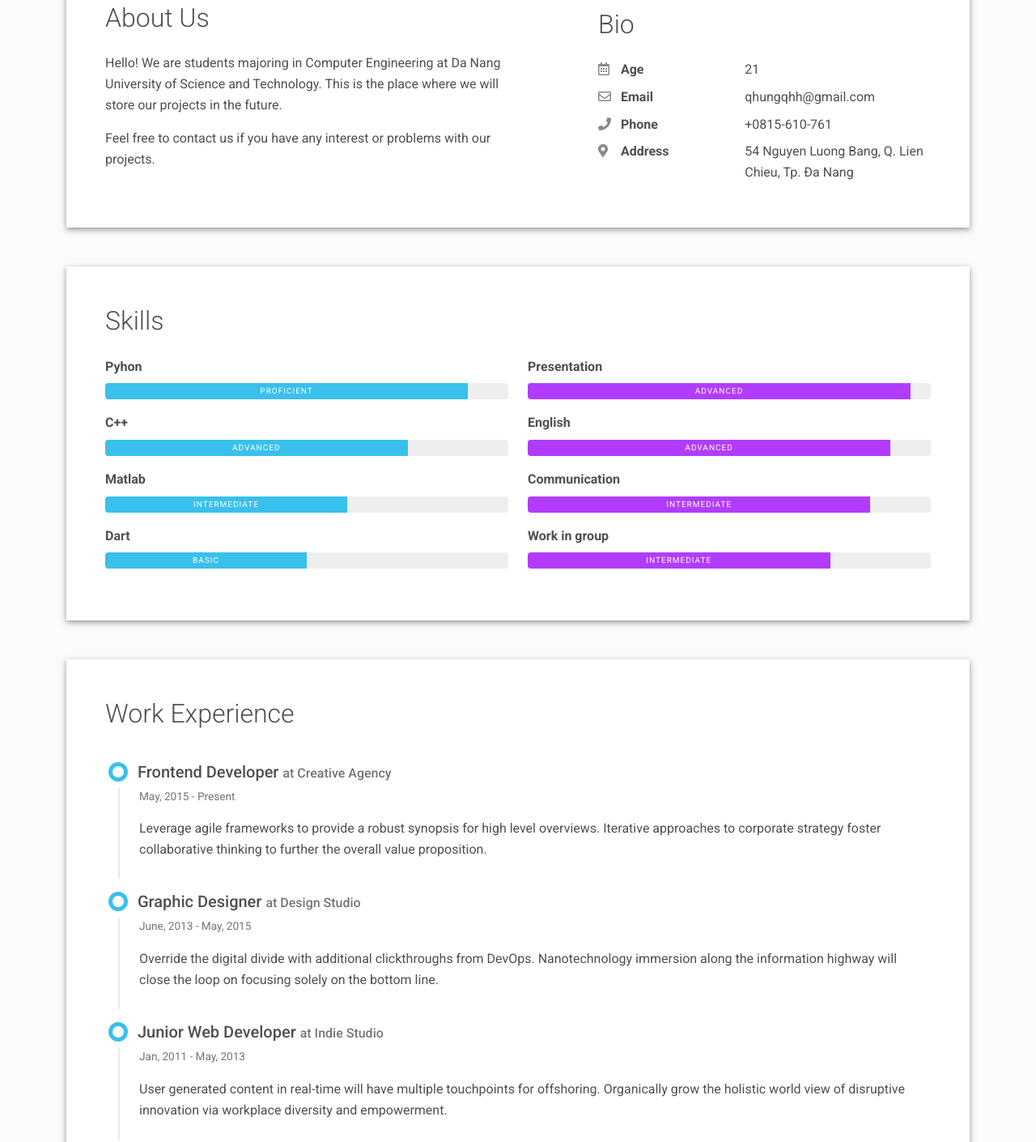
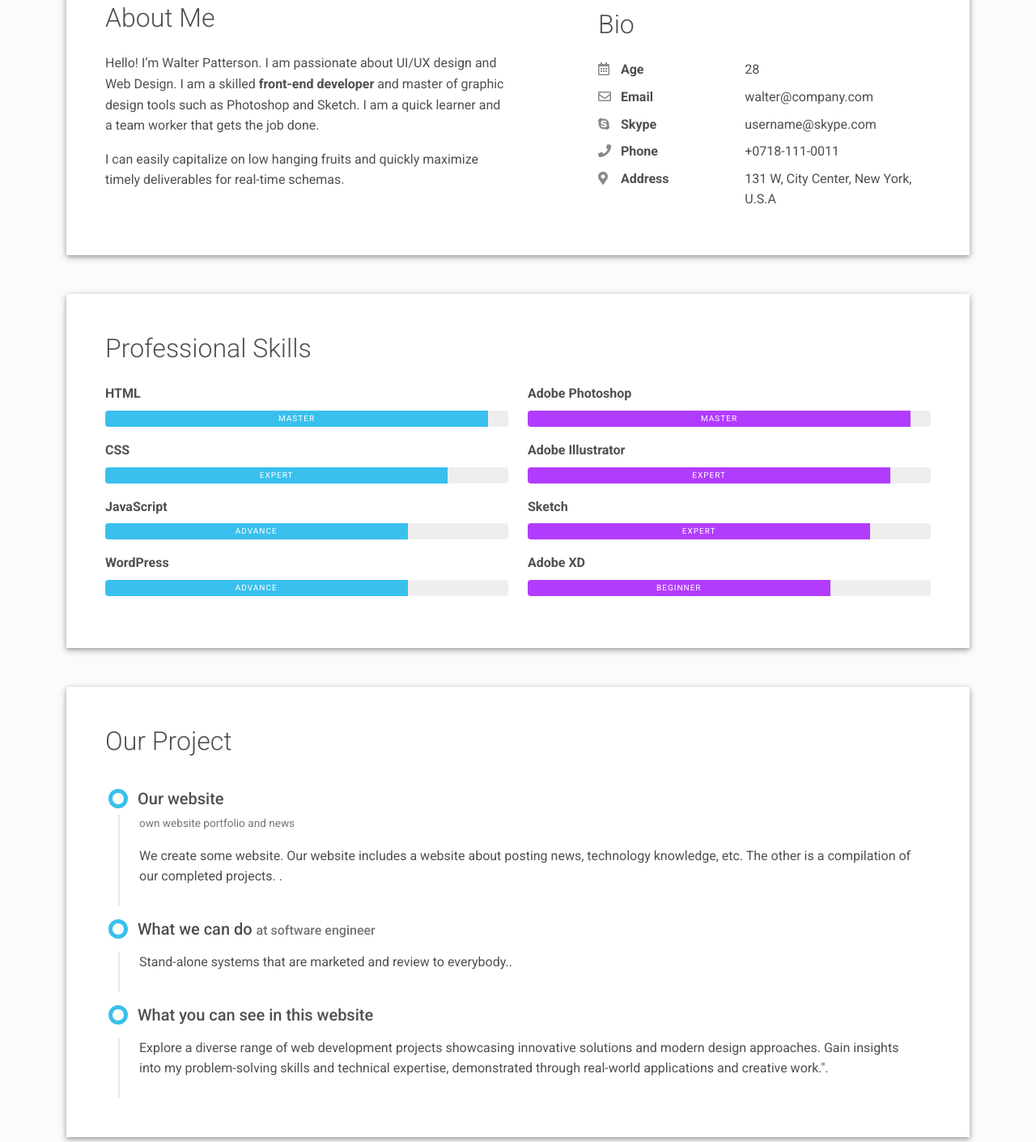
Before and after one commit to Boyonelove/viv.github.io, a plain HTML site: page index.html in a window 1280 px wide. Shown: the part 705-2115 px from the top of the page at 81% size. Drawn offline with Linux system fonts and the light colour scheme.

Commit message:
Update index.html

```diff
--- a/index.html
+++ b/index.html
@@ -36,7 +36,7 @@
                 </li>
                 <li class="nav-item"><a class="nav-link" href="#skills" title="Skills"><span class="menu-title">Skills</span></a>
                 </li>
-                <li class="nav-item"><a class="nav-link" href="#experience" title="game"><span class="menu-title">Experience</span></a>
+                <li class="nav-item"><a class="nav-link" href="#experience" title="Experience"><span class="menu-title">Experience</span></a>
                 </li>
                 <li class="nav-item"><a class="nav-link" href="#education" title="Education"><span class="menu-title">Education</span></a>
                 </li>
@@ -89,9 +89,9 @@
     <div class="about-section">
       <div class="row">
         <div class="col-md-6">
-          <h2 class="h2 fw-light mb-4">About Us</h2>
-          <p>Hello! We are students majoring in Computer Engineering at Da Nang University of Science and Technology. This is the place where we will store our projects in the future.</p>
-          <p>Feel free to contact us if you have any interest or problems with our projects.</p>
+          <h2 class="h2 fw-light mb-4">About Me</h2>
+          <p>Hello! I’m Walter Patterson. I am passionate about UI/UX design and Web Design. I am a skilled <strong>front-end developer</strong> and master of graphic design tools such as Photoshop and Sketch. I am a quick learner and a team worker that gets the job done.</p>
+          <p>I can easily capitalize on low hanging fruits and quickly maximize timely deliverables for real-time schemas.</p>
         </div>
         <div class="col-md-5 offset-lg-1">
           <div class="row mt-2">
@@ -100,25 +100,31 @@
               <div class="pb-2 fw-bolder"><i class="far fa-calendar-alt pe-2 text-muted" style="width:24px;opacity:0.85;"></i> Age</div>
             </div>
             <div class="col-sm-7">
-              <div class="pb-2">21</div>
+              <div class="pb-2">28</div>
             </div>
             <div class="col-sm-5">
               <div class="pb-2 fw-bolder"><i class="far fa-envelope pe-2 text-muted" style="width:24px;opacity:0.85;"></i> Email</div>
             </div>
             <div class="col-sm-7">
-              <div class="pb-2">qhungqhh@gmail.com</div>
+              <div class="pb-2">walter@company.com</div>
+            </div>
+            <div class="col-sm-5">
+              <div class="pb-2 fw-bolder"><i class="fab fa-skype pe-2 text-muted" style="width:24px;opacity:0.85;"></i> Skype</div>
+            </div>
+            <div class="col-sm-7">
+              <div class="pb-2">username@skype.com</div>
             </div>
             <div class="col-sm-5">
               <div class="pb-2 fw-bolder"><i class="fas fa-phone pe-2 text-muted" style="width:24px;opacity:0.85;"></i> Phone</div>
             </div>
             <div class="col-sm-7">
-              <div class="pb-2">+0815-610-761</div>
+              <div class="pb-2">+0718-111-0011</div>
             </div>
             <div class="col-sm-5">
               <div class="pb-2 fw-bolder"><i class="fas fa-map-marker-alt pe-2 text-muted" style="width:24px;opacity:0.85;"></i> Address</div>
             </div>
             <div class="col-sm-7">
-              <div class="pb-2">54 Nguyen Luong Bang, Q. Lien Chieu, Tp. Đa Nang</div>
+              <div class="pb-2">131 W, City Center, New York, U.S.A</div>
             </div>
           </div>
         </div>
@@ -127,49 +133,49 @@
   </div>
   <div class="shadow-1-strong bg-white my-5 p-5" id="skills">
     <div class="skills-section">
-      <h2 class="h2 fw-light mb-4">Skills</h2>
+      <h2 class="h2 fw-light mb-4">Professional Skills</h2>
       <div class="row">
         <div class="col-md-6">
-          <div class="mb-3"><span class="fw-bolder">Pyhon</span>
+          <div class="mb-3"><span class="fw-bolder">HTML</span>
             <div class="progress my-2 rounded" style="height: 20px">
-              <div class="progress-bar bg-info" role="progressbar" data-aos="zoom-in-right" data-aos-delay="100" data-aos-anchor=".skills-section" style="width: 90%;" aria-valuenow="90" aria-valuemin="0" aria-valuemax="100">Proficient</div>
+              <div class="progress-bar bg-info" role="progressbar" data-aos="zoom-in-right" data-aos-delay="100" data-aos-anchor=".skills-section" style="width: 95%;" aria-valuenow="95" aria-valuemin="0" aria-valuemax="100">Master</div>
             </div>
           </div>
-          <div class="mb-3"><span class="fw-bolder">C++</span>
+          <div class="mb-3"><span class="fw-bolder">CSS</span>
             <div class="progress my-2 rounded" style="height: 20px">
-              <div class="progress-bar bg-info" role="progressbar" data-aos="zoom-in-right" data-aos-delay="200" data-aos-anchor=".skills-section" style="width: 75%" aria-valuenow="75" aria-valuemin="0" aria-valuemax="100">Advanced</div>
+              <div class="progress-bar bg-info" role="progressbar" data-aos="zoom-in-right" data-aos-delay="200" data-aos-anchor=".skills-section" style="width: 85%" aria-valuenow="85" aria-valuemin="0" aria-valuemax="100">Expert</div>
             </div>
           </div>
-          <div class="mb-3"><span class="fw-bolder">Matlab</span>
+          <div class="mb-3"><span class="fw-bolder">JavaScript</span>
             <div class="progress my-2 rounded" style="height: 20px">
-              <div class="progress-bar bg-info" role="progressbar" data-aos="zoom-in-right" data-aos-delay="300" data-aos-anchor=".skills-section" style="width: 60%" aria-valuenow="60" aria-valuemin="0" aria-valuemax="100">Intermediate</div>
+              <div class="progress-bar bg-info" role="progressbar" data-aos="zoom-in-right" data-aos-delay="300" data-aos-anchor=".skills-section" style="width: 75%" aria-valuenow="75" aria-valuemin="0" aria-valuemax="100">Advance</div>
             </div>
           </div>
-          <div class="mb-3"><span class="fw-bolder">Dart</span>
+          <div class="mb-3"><span class="fw-bolder">WordPress</span>
             <div class="progress my-2 rounded" style="height: 20px">
-              <div class="progress-bar bg-info" role="progressbar" data-aos="zoom-in-right" data-aos-delay="300" data-aos-anchor=".skills-section" style="width: 50%" aria-valuenow="50" aria-valuemin="0" aria-valuemax="100">Basic</div>
+              <div class="progress-bar bg-info" role="progressbar" data-aos="zoom-in-right" data-aos-delay="300" data-aos-anchor=".skills-section" style="width: 75%" aria-valuenow="75" aria-valuemin="0" aria-valuemax="100">Advance</div>
             </div>
           </div>
         </div>
         <div class="col-md-6">
-          <div class="mb-3"><span class="fw-bolder">Presentation</span>
+          <div class="mb-3"><span class="fw-bolder">Adobe Photoshop</span>
             <div class="progress my-2 rounded" style="height: 20px">
-              <div class="progress-bar bg-secondary" role="progressbar" data-aos="zoom-in-right" data-aos-delay="400" data-aos-anchor=".skills-section" style="width: 95%" aria-valuenow="95" aria-valuemin="0" aria-valuemax="100">Advanced</div>
+              <div class="progress-bar bg-secondary" role="progressbar" data-aos="zoom-in-right" data-aos-delay="400" data-aos-anchor=".skills-section" style="width: 95%" aria-valuenow="95" aria-valuemin="0" aria-valuemax="100">Master</div>
             </div>
           </div>
-          <div class="mb-3"><span class="fw-bolder">English</span>
+          <div class="mb-3"><span class="fw-bolder">Adobe Illustrator</span>
             <div class="progress my-2 rounded" style="height: 20px">
-              <div class="progress-bar bg-secondary" role="progressbar" data-aos="zoom-in-right" data-aos-delay="400" data-aos-anchor=".skills-section" style="width: 90%" aria-valuenow="90" aria-valuemin="0" aria-valuemax="100">Advanced</div>
+              <div class="progress-bar bg-secondary" role="progressbar" data-aos="zoom-in-right" data-aos-delay="400" data-aos-anchor=".skills-section" style="width: 90%" aria-valuenow="90" aria-valuemin="0" aria-valuemax="100">Expert</div>
             </div>
           </div>
-          <div class="mb-3"><span class="fw-bolder">Communication</span>
+          <div class="mb-3"><span class="fw-bolder">Sketch</span>
             <div class="progress my-2 rounded" style="height: 20px">
-              <div class="progress-bar bg-secondary" role="progressbar" data-aos="zoom-in-right" data-aos-delay="500" data-aos-anchor=".skills-section" style="width: 85%" aria-valuenow="85" aria-valuemin="0" aria-valuemax="100">Intermediate</div>
+              <div class="progress-bar bg-secondary" role="progressbar" data-aos="zoom-in-right" data-aos-delay="500" data-aos-anchor=".skills-section" style="width: 85%" aria-valuenow="85" aria-valuemin="0" aria-valuemax="100">Expert</div>
             </div>
           </div>
-          <div class="mb-3"><span class="fw-bolder">Work in group</span>
+          <div class="mb-3"><span class="fw-bolder">Adobe XD</span>
             <div class="progress my-2 rounded" style="height: 20px">
-              <div class="progress-bar bg-secondary" role="progressbar" data-aos="zoom-in-right" data-aos-delay="600" data-aos-anchor=".skills-section" style="width: 75%" aria-valuenow="75" aria-valuemin="0" aria-valuemax="100">Intermediate</div>
+              <div class="progress-bar bg-secondary" role="progressbar" data-aos="zoom-in-right" data-aos-delay="600" data-aos-anchor=".skills-section" style="width: 75%" aria-valuenow="75" aria-valuemin="0" aria-valuemax="100">Beginner</div>
             </div>
           </div>
         </div>
@@ -178,33 +184,33 @@
   </div>
   <div class="shadow-1-strong bg-white my-5 p-5" id="experience">
     <div class="work-experience-section">
-      <h2 class="h2 fw-light mb-4">Work Experience</h2>
+      <h2 class="h2 fw-light mb-4">Our Project </h2>
       <div class="timeline">
         <div class="timeline-card timeline-card-info" data-aos="fade-in" data-aos-delay="0">
           <div class="timeline-head px-4 pt-3">
-            <div class="h5">Frontend Developer <span class="text-muted h6">at Creative Agency</span></div>
+            <div class="h5"> Our website  <span class="text-muted h6"></span></div>
           </div>
           <div class="timeline-body px-4 pb-4">
-            <div class="text-muted text-small mb-3">May, 2015 - Present</div>
-            <div>Leverage agile frameworks to provide a robust synopsis for high level overviews. Iterative approaches to corporate strategy foster collaborative thinking to further the overall value proposition.</div>
+            <div class="text-muted text-small mb-3"> own website portfolio and news </div>
+            <div>We create some website. Our website includes a website about posting news, technology knowledge, etc. The other is a compilation of our completed projects. .</div>
           </div>
         </div>
         <div class="timeline-card timeline-card-info" data-aos="fade-in" data-aos-delay="200">
           <div class="timeline-head px-4 pt-3">
-            <div class="h5">Graphic Designer <span class="text-muted h6">at Design Studio</span></div>
+            <div class="h5">What we can do <span class="text-muted h6">at software engineer</span></div>
           </div>
           <div class="timeline-body px-4 pb-4">
-            <div class="text-muted text-small mb-3">June, 2013 - May, 2015</div>
-            <div>Override the digital divide with additional clickthroughs from DevOps. Nanotechnology immersion along the information highway will close the loop on focusing solely on the bottom line.</div>
+            <div class="text-muted text-small mb-3"></div>
+            <div>Stand-alone systems that are marketed and review to everybody..</div>
           </div>
         </div>
         <div class="timeline-card timeline-card-info" data-aos="fade-in" data-aos-delay="400">
           <div class="timeline-head px-4 pt-3">
-            <div class="h5">Junior Web Developer <span class="text-muted h6">at Indie Studio</span></div>
+            <div class="h5"> What you can see in this website <span class="text-muted h6"></span></div>
           </div>
           <div class="timeline-body px-4 pb-4">
-            <div class="text-muted text-small mb-3">Jan, 2011 - May, 2013</div>
-            <div>User generated content in real-time will have multiple touchpoints for offshoring. Organically grow the holistic world view of disruptive innovation via workplace diversity and empowerment.</div>
+            <div class="text-muted text-small mb-3"></div>
+            <div>Explore a diverse range of web development projects showcasing innovative solutions and modern design approaches. Gain insights into my problem-solving skills and technical expertise, demonstrated through real-world applications and creative work.".</div>
           </div>
         </div>
       </div>
@@ -285,8 +291,8 @@
       <div class="row mb-4">
         <div class="col-md-5" data-aos="fade-left" data-aos-delay="200">
           <div class="mt-1">
-            <div class="h6"><i class="fas fa-phone pe-2 text-muted" style="width:24px;opacity:0.85;"></i> +0815-610-761</div>
-            <div class="h6"><i class="far fa-envelope pe-2 text-muted" style="width:24px;opacity:0.85;"></i> qhungqhh@gmail.com</div>
+            <div class="h6"><i class="fas fa-phone pe-2 text-muted" style="width:24px;opacity:0.85;"></i> +0718-111-0011</div>
+            <div class="h6"><i class="far fa-envelope pe-2 text-muted" style="width:24px;opacity:0.85;"></i> walter@company.com</div>
           </div>
           <div class="mt-5 d-print-none"><form action="https://formspree.io/your@email.com"
     method="POST">
@@ -306,7 +312,7 @@
 </form>
           </div>
         </div>
-        <div class="col-md-7 d-print-none" data-aos="zoom-in" data-aos-delay="100"><iframe src="https://www.google.com/maps/embed?pb=!1m18!1m12!1m3!1d3833.842504732472!2d108.14729407544655!3d16.073660584606504!2m3!1f0!2f0!3f0!3m2!1i1024!2i768!4f13.1!3m3!1m2!1s0x314218d68dff9545%3A0x714561e9f3a7292c!2zVHLGsOG7nW5nIMSQ4bqhaSBo4buNYyBCw6FjaCBLaG9hIC0gxJDhuqFpIGjhu41jIMSQw6AgTuG6tW5n!5e0!3m2!1svi!2s!4v1726048645450!5m2!1svi!2s" width="600" height="450" style="border:0;" allowfullscreen="" loading="lazy" referrerpolicy="no-referrer-when-downgrade"></iframe><</div>
+        <div class="col-md-7 d-print-none" data-aos="zoom-in" data-aos-delay="100"><iframe src="https://www.google.com/maps/embed?pb=!1m18!1m12!1m3!1d496.9774799129763!2d-73.98032087190995!3d40.765927126473905!2m3!1f0!2f0!3f0!3m2!1i1024!2i768!4f13.1!3m3!1m2!1s0x89c258f9cfcb250d%3A0xdb570ddcb766e3a8!2sNew%20York%20City%20Center!5e0!3m2!1sen!2sin!4v1614183731149!5m2!1sen!2sin" width="500" height="400" style="border:0;width:100%;" allowfullscreen="" loading="lazy"></iframe></div>
       </div>
     </div>
   </div>
@@ -315,7 +321,7 @@
     <footer class="pt-4 pb-4 text-muted text-center d-print-none">
       <div class="container">
         <div class="my-3">
-          <div class="h4">Source template</div>
+          <div class="h4">Walter Patterson</div>
           <div class="footer-nav">
             <nav role="navigation">
               <ul class="nav justify-content-center">
```
